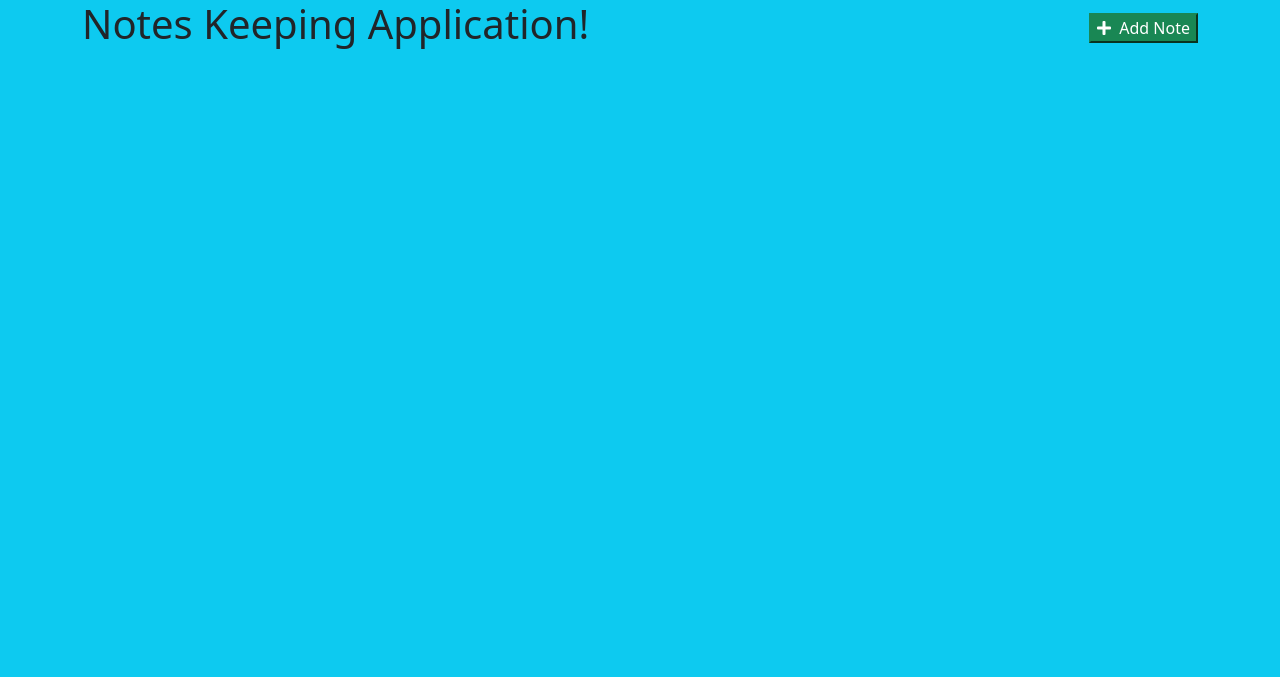
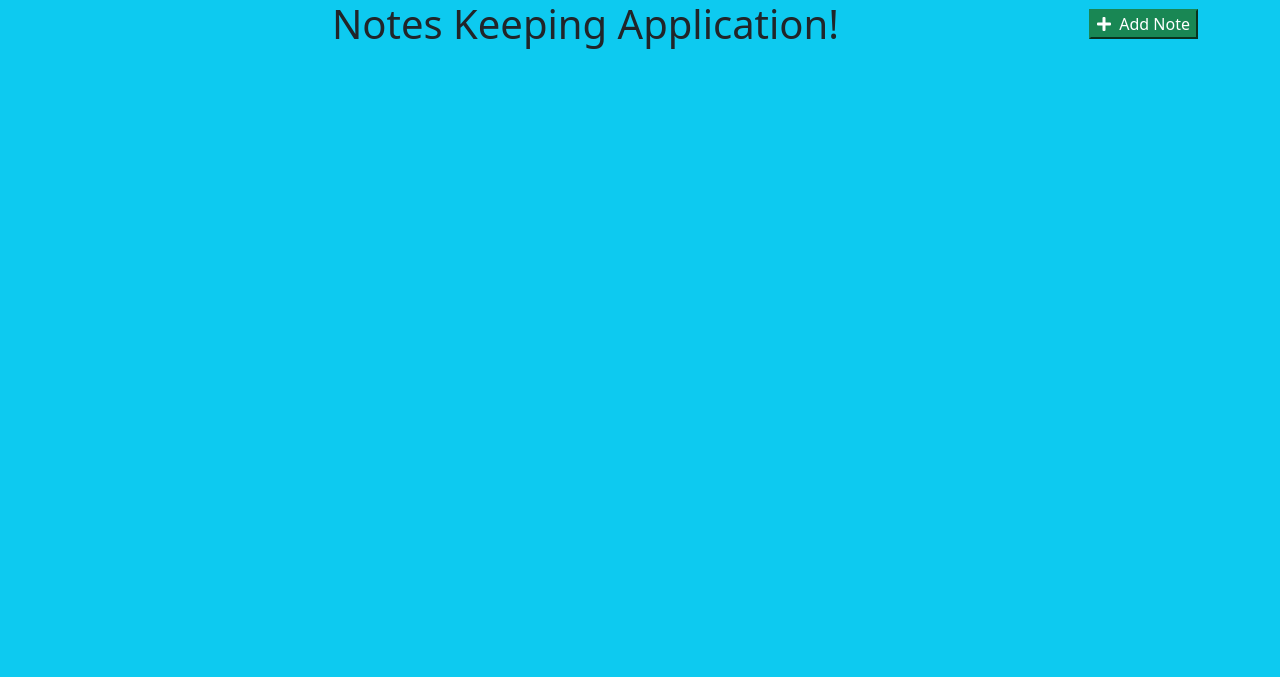
Before and after one commit to Aman-jha-8/NotesKeepingApplication, a plain HTML site: page index.html in a window 1280 px wide. Shown: the top 677 px of the page. Drawn offline with nearby package versions, Linux system fonts and the light colour scheme.

Commit message:
Update index.html

```diff
--- a/index.html
+++ b/index.html
@@ -11,7 +11,7 @@
 <body class="bg-info">
     <div class="container">
         <div class="header">
-            <h1>Notes Keeping Application!</h1>
+            <h1 style="margin: 0px auto;">Notes Keeping Application!</h1>
             <button class=" btn-success submitButton" id="add-note"><i class=" fas fa-plus"></i>&nbsp; Add Note </button>
         </div>
         <div id="note-container" class="row row-cols-3 g-5 "></div>
```
